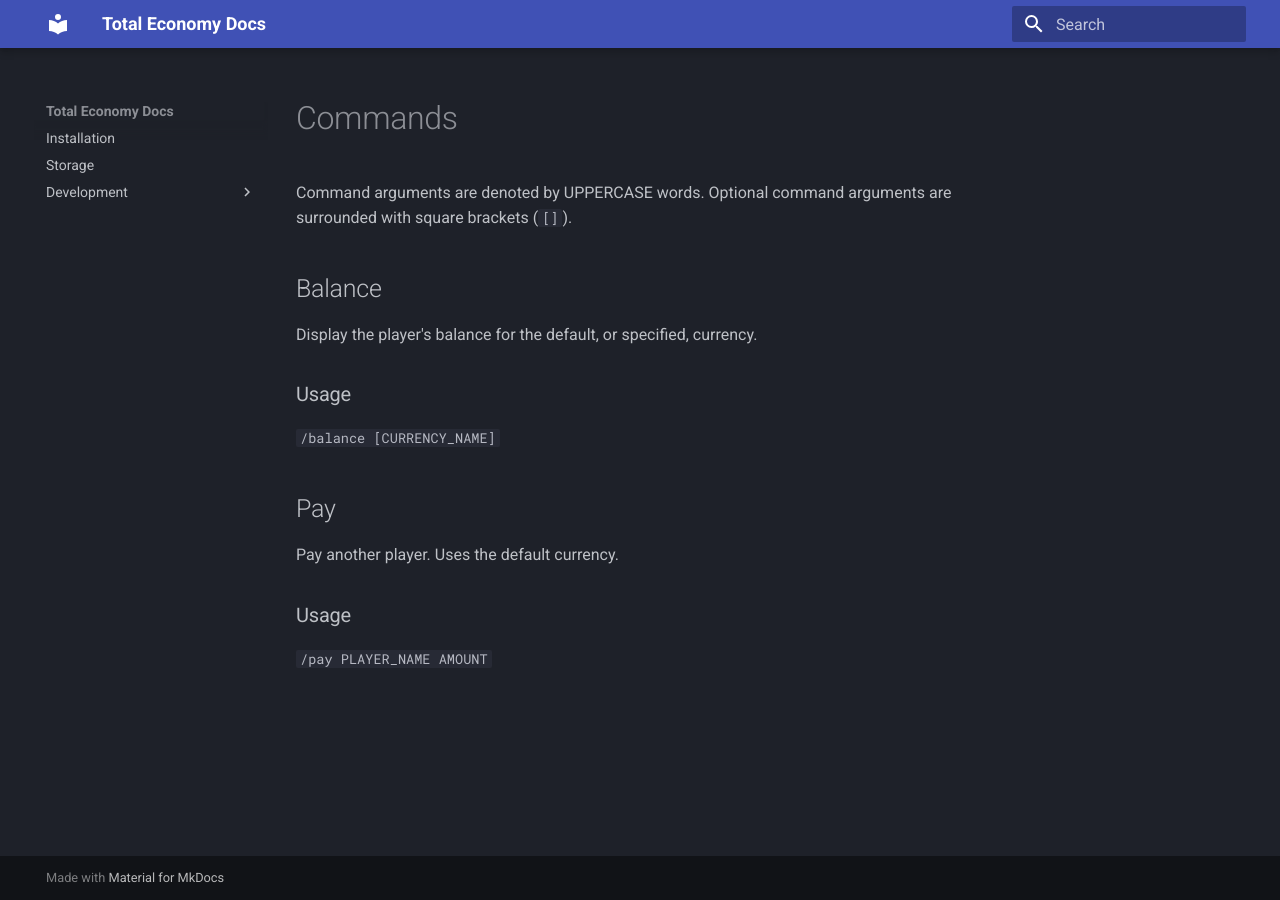
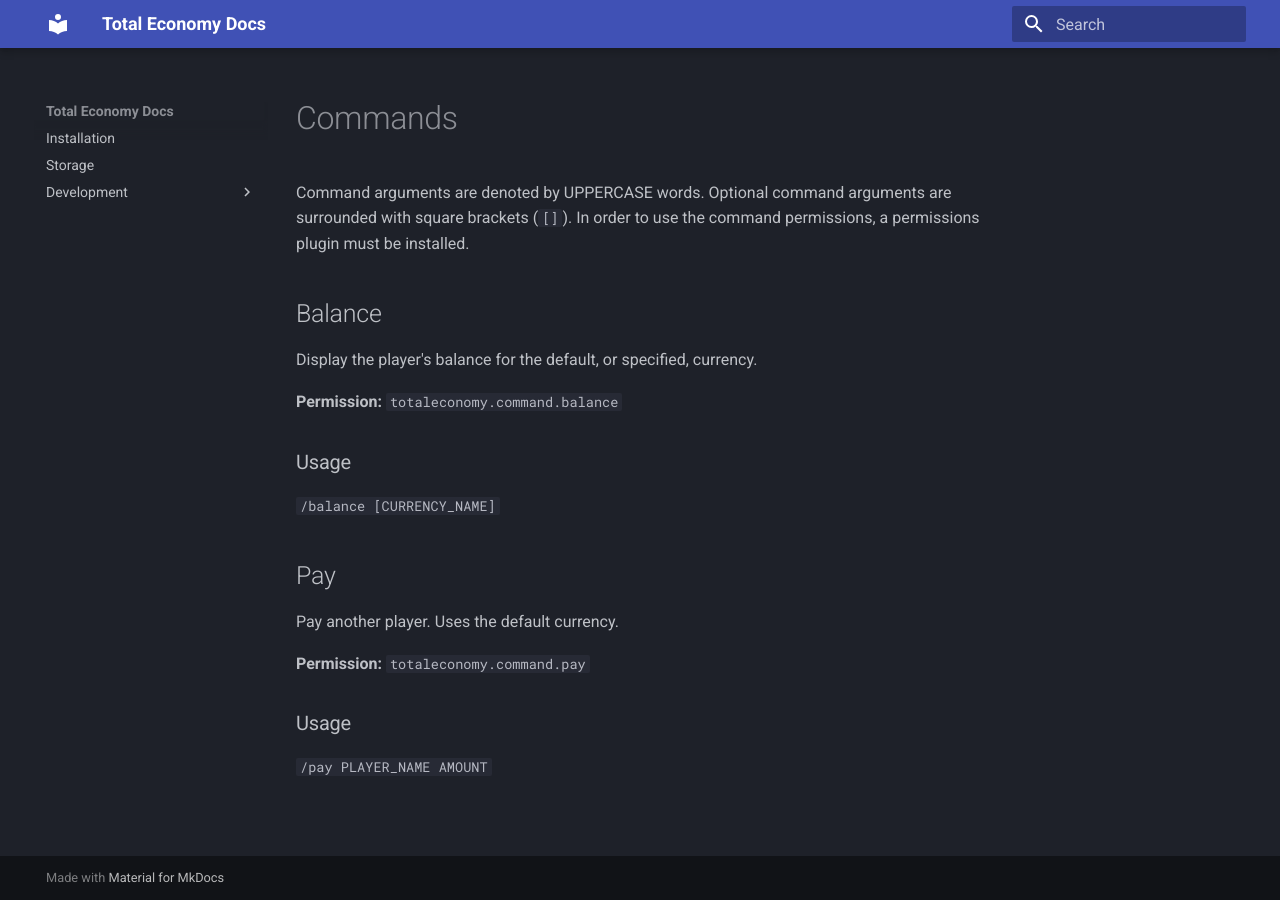
Before and after one commit to ericgrandt/TotalEconomy, an MkDocs documentation site: the page built from docs/commands.md, in a window 1280 px wide. Built offline with MkDocs 1.6.1 and Material for MkDocs 9.7.7, drawn with Linux system fonts in a browser that asks for light colours.

Commit message:
Add permissions

```diff
--- a/docs/commands.md
+++ b/docs/commands.md
@@ -1,10 +1,12 @@
 # Commands
 
-Command arguments are denoted by UPPERCASE words. Optional command arguments are surrounded with square brackets (`[]`).
+Command arguments are denoted by UPPERCASE words. Optional command arguments are surrounded with square brackets (`[]`). In order to use the command permissions, a permissions plugin must be installed.
 
 ## Balance
 
 Display the player's balance for the default, or specified, currency.
+
+**Permission:** `totaleconomy.command.balance`
 
 ### Usage
 
@@ -14,6 +16,8 @@
 
 Pay another player. Uses the default currency.
 
+**Permission:** `totaleconomy.command.pay`
+
 ### Usage
 
 `/pay PLAYER_NAME AMOUNT`
```
